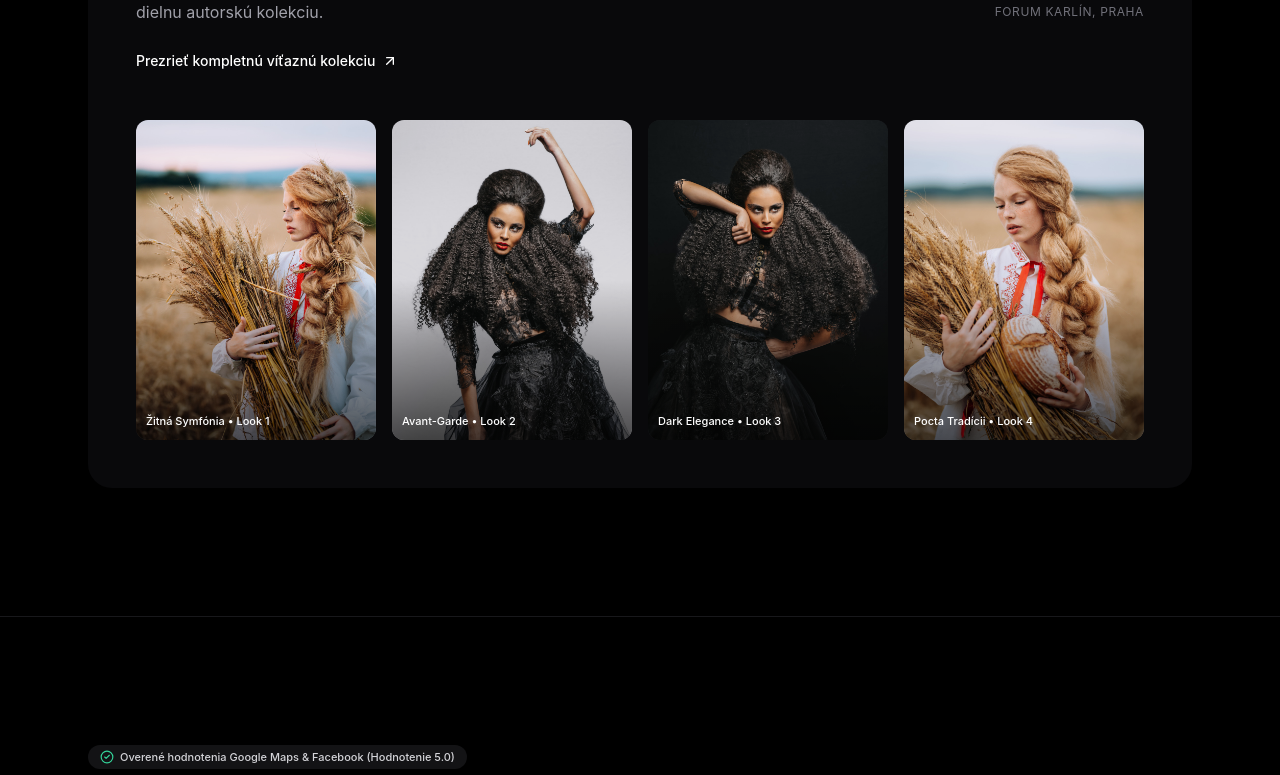
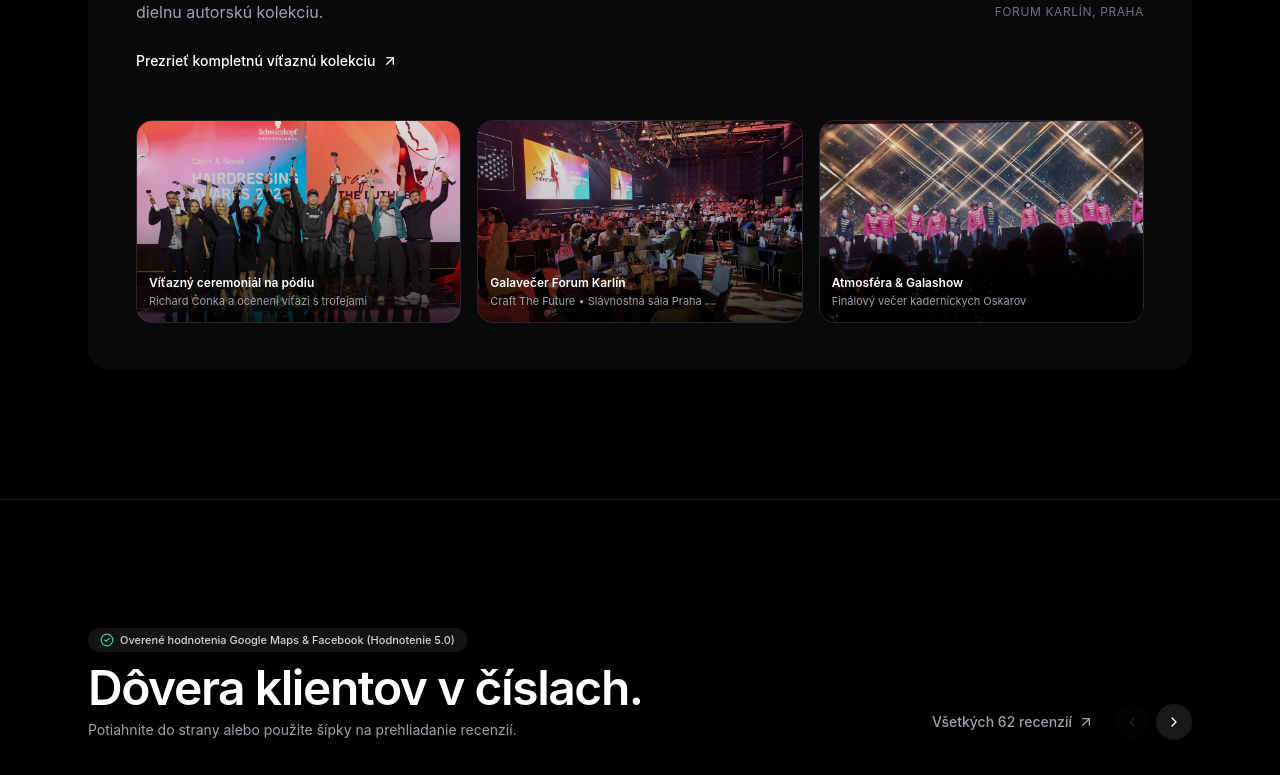
Before and after one commit to mttn214/Riccardo, a React (Vite) app: page / in a window 1280 px wide. Shown: the part 3465-4240 px from the top of the page. Built offline with nearby package versions, Linux system fonts and the light colour scheme.

Commit message:
fix(homepage): eliminate duplicate photo strip in awards section with distinct gala ceremony photos

```diff
--- a/src/pages/HomePage.tsx
+++ b/src/pages/HomePage.tsx
@@ -293,24 +293,40 @@ export const HomePage: React.FC<HomePageProps> = ({ onOpenBooking, onSelectPortf
                 </div>
               </div>
 
-              {/* Real Photo Strip */}
-              <div className="grid grid-cols-2 sm:grid-cols-4 gap-3 sm:gap-4 pt-4">
+              {/* Gala Ceremony Photo Gallery (Distinct from portfolio above) */}
+              <div className="grid grid-cols-1 sm:grid-cols-3 gap-4 pt-4">
                 {[
-                  { img: '/images/riccardo/richard_conka_hda_1.jpg', label: 'Žitná Symfónia • Look 1' },
-                  { img: '/images/riccardo/richard_conka_hda_2.jpg', label: 'Avant-Garde • Look 2' },
-                  { img: '/images/riccardo/richard_conka_hda_3.jpg', label: 'Dark Elegance • Look 3' },
-                  { img: '/images/riccardo/richard_conka_hda_4.jpg', label: 'Pocta Tradícii • Look 4' },
+                  {
+                    img: '/images/riccardo/hda_winners_group_hires.jpg',
+                    title: 'Víťazný ceremoniál na pódiu',
+                    subtitle: 'Richard Čonka a ocenení víťazi s trofejami'
+                  },
+                  {
+                    img: '/images/riccardo/richard_conka_stage_award.jpg',
+                    title: 'Galavečer Forum Karlín',
+                    subtitle: 'Craft The Future • Slávnostná sála Praha'
+                  },
+                  {
+                    img: '/images/riccardo/hda_gala_atmosphere.jpg',
+                    title: 'Atmosféra & Galashow',
+                    subtitle: 'Finálový večer kaderníckych Oskarov'
+                  }
                 ].map((item, idx) => (
-                  <div key={idx} className="relative aspect-[3/4] rounded-xl overflow-hidden bg-zinc-900 group">
+                  <div key={idx} className="group relative aspect-[16/10] rounded-2xl overflow-hidden bg-zinc-900 border border-zinc-800">
                     <img
                       src={item.img}
-                      alt={item.label}
-                      className="w-full h-full object-cover object-top group-hover:scale-105 transition-transform duration-500 filter brightness-[0.95]"
+                      alt={item.title}
+                      className="w-full h-full object-cover group-hover:scale-105 transition-transform duration-500 filter brightness-[0.92]"
                     />
-                    <div className="absolute inset-0 bg-gradient-to-t from-black/80 via-transparent to-transparent opacity-80" />
-                    <span className="absolute bottom-2.5 left-2.5 text-[11px] font-medium text-white truncate pr-2">
-                      {item.label}
-                    </span>
+                    <div className="absolute inset-0 bg-gradient-to-t from-black/85 via-black/20 to-transparent opacity-90 group-hover:opacity-100 transition-opacity" />
+                    <div className="absolute bottom-3 left-3 right-3 space-y-0.5">
+                      <span className="text-xs font-semibold text-white block truncate">
+                        {item.title}
+                      </span>
+                      <span className="text-[11px] text-zinc-400 block truncate">
+                        {item.subtitle}
+                      </span>
+                    </div>
                   </div>
                 ))}
               </div>
```
